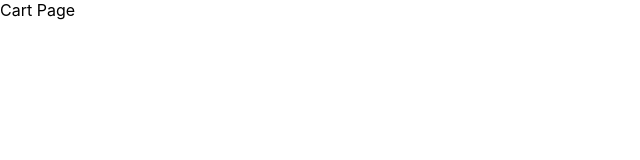
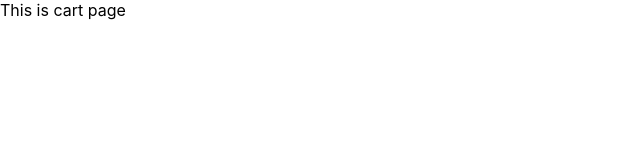
Before and after one commit to kajalG-97/GRUBHUB-CLONE-PROJECT, a React (Create React App) app: page /cart in a window 1280 px wide. Shown: the top 160 px of the page, without its empty margins (0-640 px from the left). Built offline with nearby package versions, Linux system fonts and the light colour scheme.

Commit message:
added 404

```diff
--- a/src/components/Cart/CartPage.jsx
+++ b/src/components/Cart/CartPage.jsx
@@ -1,5 +1,5 @@
 import { useSelector } from "react-redux";
 export const CartPage = () => {
   const data = useSelector((store) => console.log(store.cart));
-  return <div>Cart Page</div>;
+  return <div>This is cart page</div>;
 };
```
